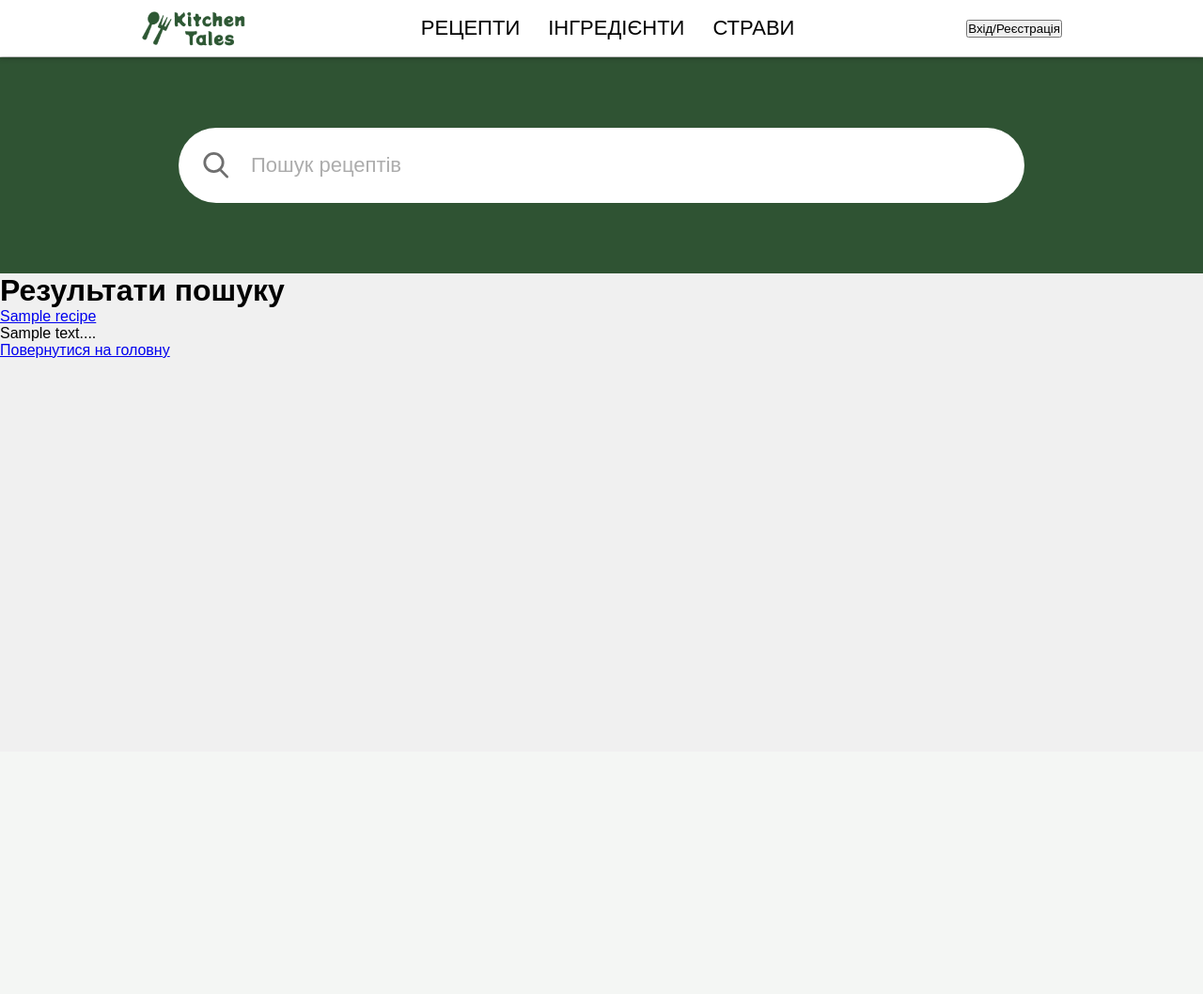
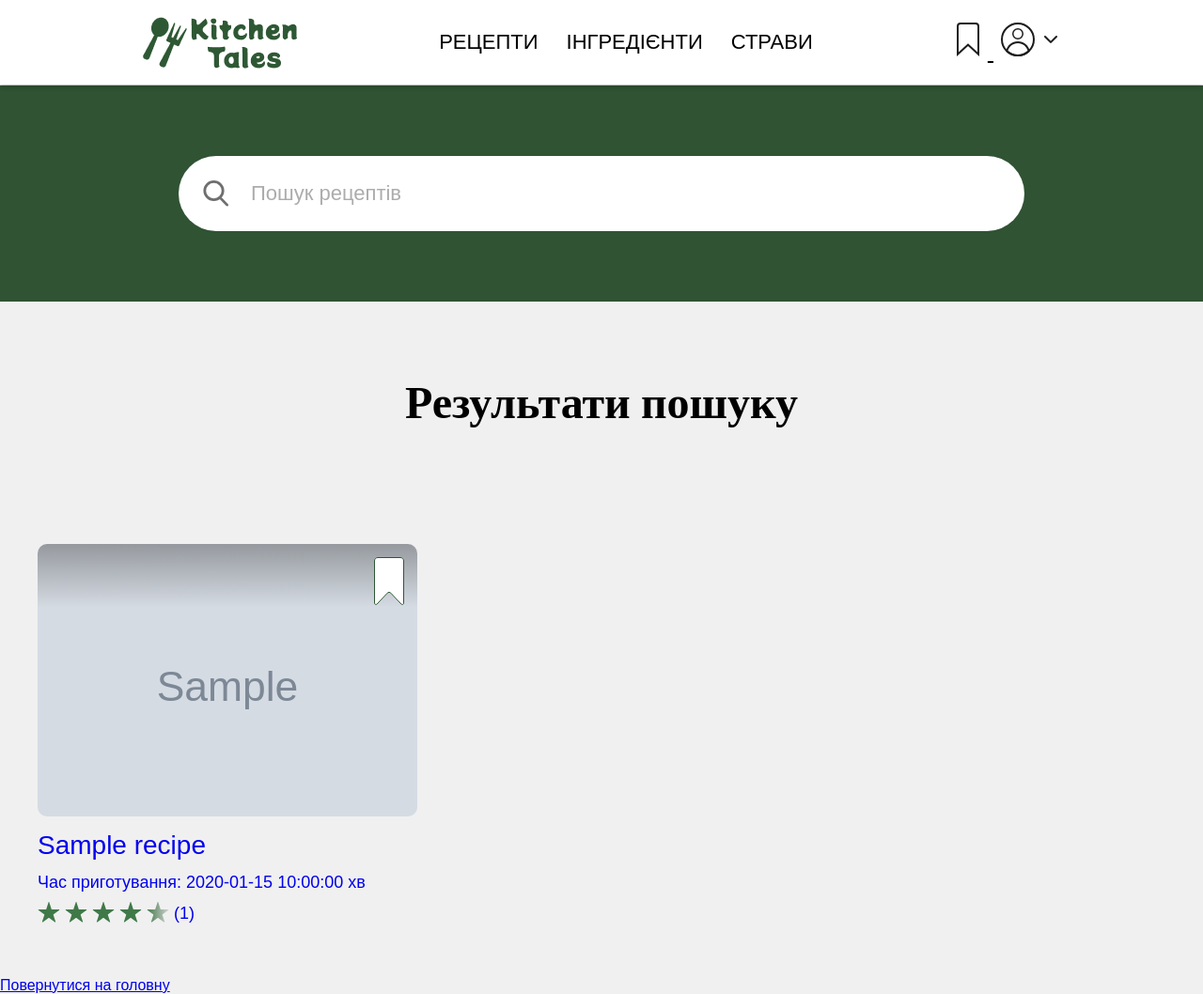
Before and after one commit to Valleriiia/culinary_recipes, a PHP site: page /search.php in a window 1280 px wide. Shown: the whole page at 94% size. Before the commit the page ends 381 px from the top, so only its background shows below. Run offline with PHP 8.4, Linux system fonts and the light colour scheme; the visitor is signed in with stand-in values (Sample User, id 1); tables that the repository leaves empty or names only in its code hold one stand-in row (values such as "Sample post"); grey boxes marked "Sample" are stand-in pictures.

Commit message:
search page styles

```diff
--- a/public/css/category.css
+++ b/public/css/category.css
@@ -1,12 +1,12 @@
 @import url('https://fonts.googleapis.com/css2?family=Cormorant+Garamond:wght@600&display=swap');
 
 
-.category-heading {
+.category-heading, .search-heading {
     text-align: center;
     padding: 80px;
 }
 
-.category-heading h2 {
+.category-heading h2, .search-heading {
     font-family: "Cormorant Garamond", serif;
     font-weight: 600;
     font-size: 48px;
@@ -133,3 +133,8 @@ h4 {
     mask-size: contain;
     background: lightgray;
 }
+
+.not-found {
+    font-size: 30px;
+    text-align: center;
+}
--- a/public/search.php
+++ b/public/search.php
@@ -1,6 +1,8 @@
 <?php
 include '../config/database.php';
 include '../src/controllers/RecipeController.php';
+
+session_start();
 
 $keyword = isset($_GET['q']) ? trim($_GET['q']) : '';
 
--- a/src/controllers/CategoryController.php
+++ b/src/controllers/CategoryController.php
@@ -28,7 +28,7 @@ class CategoryController {
         $ratings = [];
         foreach ($recipes as $recipe) {
             $ratings[$recipe['id']] = $this->recipeModel->getRatings($recipe['id']);
-            }
+        }
         $isLoggedIn = isset($_SESSION['user_name']);
         include __DIR__ . '/../views/category.php';
     }
--- a/src/controllers/RecipeController.php
+++ b/src/controllers/RecipeController.php
@@ -28,6 +28,11 @@ class RecipeController {
 
     public function searchRecipes($keyword) {
         $results = $this->recipeModel->searchRecipes($keyword);
+        $ratings = [];
+        foreach ($results as $result) {
+            $ratings[$result['id']] = $this->recipeModel->getRatings($result['id']);
+        }
+        $isLoggedIn = isset($_SESSION['user_name']);
         include __DIR__ . '/../views/search.php';
     }
 }
--- a/src/views/search.php
+++ b/src/views/search.php
@@ -5,12 +5,13 @@
     <meta name="viewport" content="width=device-width, initial-scale=1.0">
     <title>Результати пошуку</title>
     <link rel="stylesheet" href="css/style.css">
+    <link rel="stylesheet" href="css/category.css">
 </head>
 <body>
     <header>
         <div class="navbar">
-            <a href="#" class="logo">
-                <img src="../images/LOGO.png" alt="Кошик" width="115" height="60">
+            <a href="index.php" class="logo">
+                <img src="../images/LOGO.png" alt="Кошик" height="90">
             </a>
             <nav class="main-nav">
                 <a href="#">Рецепти</a>
@@ -22,13 +23,13 @@
                      <div class="dropdown">
                             <?php if (isset($isLoggedIn) && $isLoggedIn): ?>
                                 <a href="#" class="dropdown-toggle" title="Перехід до збережених рецептів" id="openFavoritesPage">
-                                    <img src="../svg/2.svg" width="40" height="30">
+                                    <img src="../svg/2.svg" height="42">
                                 </a>
                                 <a href="#" class="dropdown-toggle" title="Перехід до профілю користувача" id="openUserPage">
-                                    <img src="../svg/1.svg" width="40" height="30">
+                                    <img src="../svg/1.svg" height="42">
                                 </a>
                                 <div class="dropdown-menu">
-                                    <a href="/public/user.php" class="dropdown-item">Мій профіль</a>
+                                    <a href="../public/user.php" class="dropdown-item">Мій профіль</a>
                                     <a href="#" class="dropdown-item" id="logout-link">Вийти</a>
                                 </div>
                                 <form id="logout-form" action="/logout.php" method="POST" style="display: none;">
@@ -36,7 +37,7 @@
                                 </form>
                             </div>
                         <?php else: ?>
-                            <form action="public/login.php" method="get">
+                            <form action="../public/login.php" method="get">
                                 <button type="submit" class="login-btn">Вхід/Реєстрація</button>
                             </form>
                         <?php endif; ?>
@@ -45,29 +46,46 @@
             </div>
         </div>
     </header>
+    <main>
         <div class="search">
             <form action="../public/search.php" method="GET">
-            <input class="search-input" type="search" name="q" placeholder="Пошук рецептів">
+                <input class="search-input" type="search" name="q" autocomplete="off" placeholder="Пошук рецептів">
                 <button type="submit" hidden>Знайти</button>
             </form>
         </div>
-    <h1>Результати пошуку</h1>
+        <section>
+            <h2 class="search-heading">Результати пошуку</h2>
 
             <?php if (!empty($results)): ?>
-        <ul>
+                <ul class="recipes-list">
                     <?php foreach ($results as $recipe): ?>
                         <li>
-                    <a href="/public/recipe.php?id=<?= htmlspecialchars($recipe['id']) ?>">
-                        <?= htmlspecialchars($recipe['name']) ?>
+                            <a href="../public/recipe.php?id=<?= $recipe['id']; ?>">
+                                <div class="image-container" style="background: linear-gradient(179.91deg, #1D1D1D -43.99%, rgba(29, 29, 29, 0) 23.35%), url('../images/<?php echo htmlspecialchars($recipe['photo']) ?>');">
+                                    <div class="save-button"><img src="../svg/5.svg" alt="save"></div>
+                                </div>
+                                <div class="recipe-details">
+                                    <h4><?= htmlspecialchars($recipe['name']); ?></h4>
+                                    <p class="cooking-time">Час приготування: <?= $recipe['cooking_time']; ?> хв</p>
+                                    <div class="rating">
+                                        <?php for ($i = 1; $i <= 5; $i++): ?>
+                                            <?php $fillPercentage = max(0, min(100, ($ratings[$recipe['id']]['average'] - $i + 1) * 100)); ?>
+                                            <div class="star" style="background: linear-gradient(90deg, #407948 <?php echo $fillPercentage; ?>%, lightgray <?php echo (100 - $fillPercentage); ?>%);"></div>
+                                        <?php endfor; ?>
+                                        <p>(<?= htmlspecialchars($ratings[$recipe['id']]['count']); ?>)</p>
+                                    </div>
+                                </div>
                             </a>
-                    <p><?= htmlspecialchars(substr($recipe['description'], 0, 100)) ?>...</p>
                         </li>
                     <?php endforeach; ?>
                 </ul>
             <?php else: ?>
-        <p>За вашим запитом нічого не знайдено.</p>
+                <p class="not-found">За вашим запитом нічого не знайдено.</p>
             <?php endif; ?>
+        </section>
+    </main>
 
-    <a href="/public/index.php">Повернутися на головну</a>
+
+    <a class="return" href="/public/index.php">Повернутися на головну</a>
 </body>
 </html>
```
Lines whose indentation alone changed are shown as unchanged.
